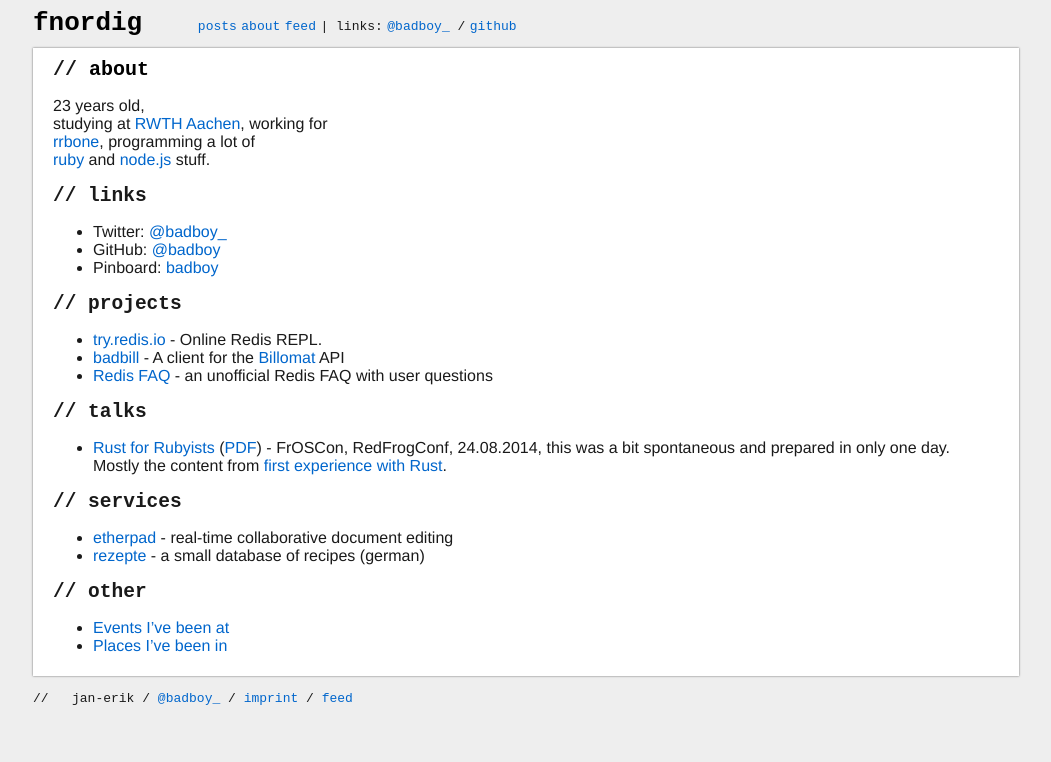
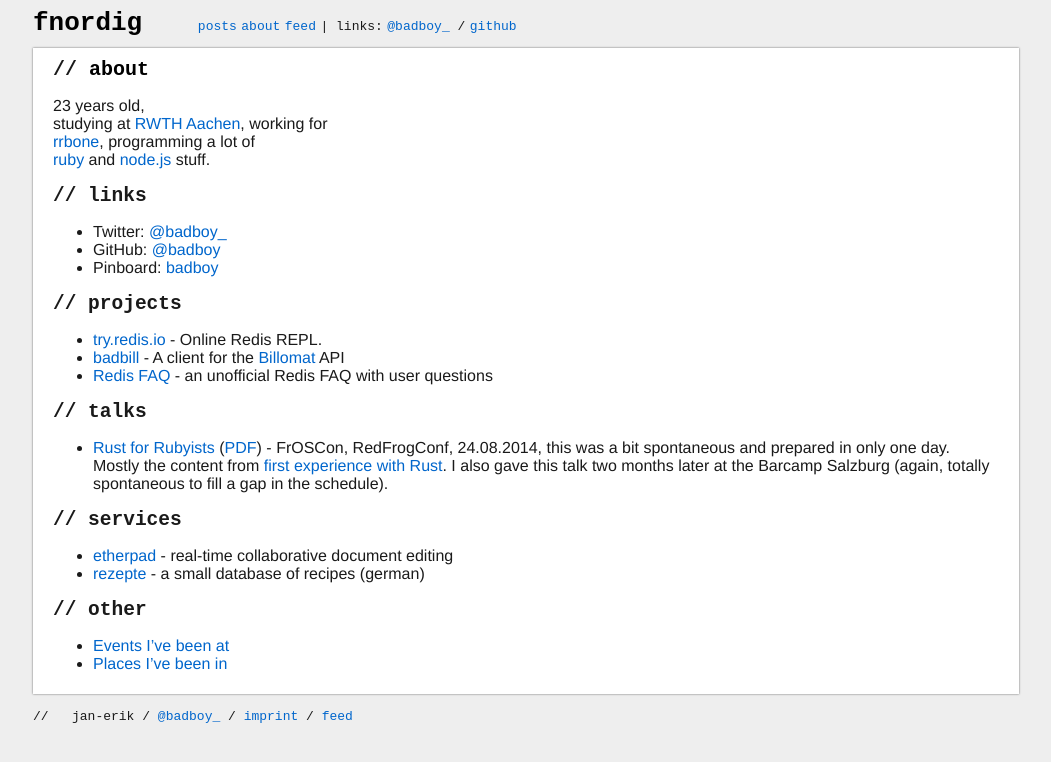
Before and after one commit to badboy/fnordig.de, a Jekyll site: the page built from about.markdown, in a window 1280 px wide. Shown: the top 762 px of the page, without its empty margins (114-1165 px from the left). Built offline with Jekyll 4.4.1, drawn with Linux system fonts in a browser that asks for light colours.

Commit message:
Add note about "Rust for Rubyists" talk

```diff
--- a/about.markdown
+++ b/about.markdown
@@ -22,7 +22,7 @@ studying at [RWTH Aachen](http://www.rwth-aachen.de/), working for
 
 ## // talks
 
-* [Rust for Rubyists](https://tmp.fnordig.de/talks/2014/froscon/rust-for-rubyists/) ([PDF](http://tmp.fnordig.de/talks/2014/froscon/rust-for-rubyists/froscon2014-redfrogconf-rust-for-rubyists.pdf)) - FrOSCon, RedFrogConf, 24.08.2014, this was a bit spontaneous and prepared in only one day. Mostly the content from [first experience with Rust](/2014/08/12/first-experience-with-rust/).
+* [Rust for Rubyists](https://tmp.fnordig.de/talks/2014/froscon/rust-for-rubyists/) ([PDF](http://tmp.fnordig.de/talks/2014/froscon/rust-for-rubyists/froscon2014-redfrogconf-rust-for-rubyists.pdf)) - FrOSCon, RedFrogConf, 24.08.2014, this was a bit spontaneous and prepared in only one day. Mostly the content from [first experience with Rust](/2014/08/12/first-experience-with-rust/). I also gave this talk two months later at the Barcamp Salzburg (again, totally spontaneous to fill a gap in the schedule).
 
 ## // services
 
```
